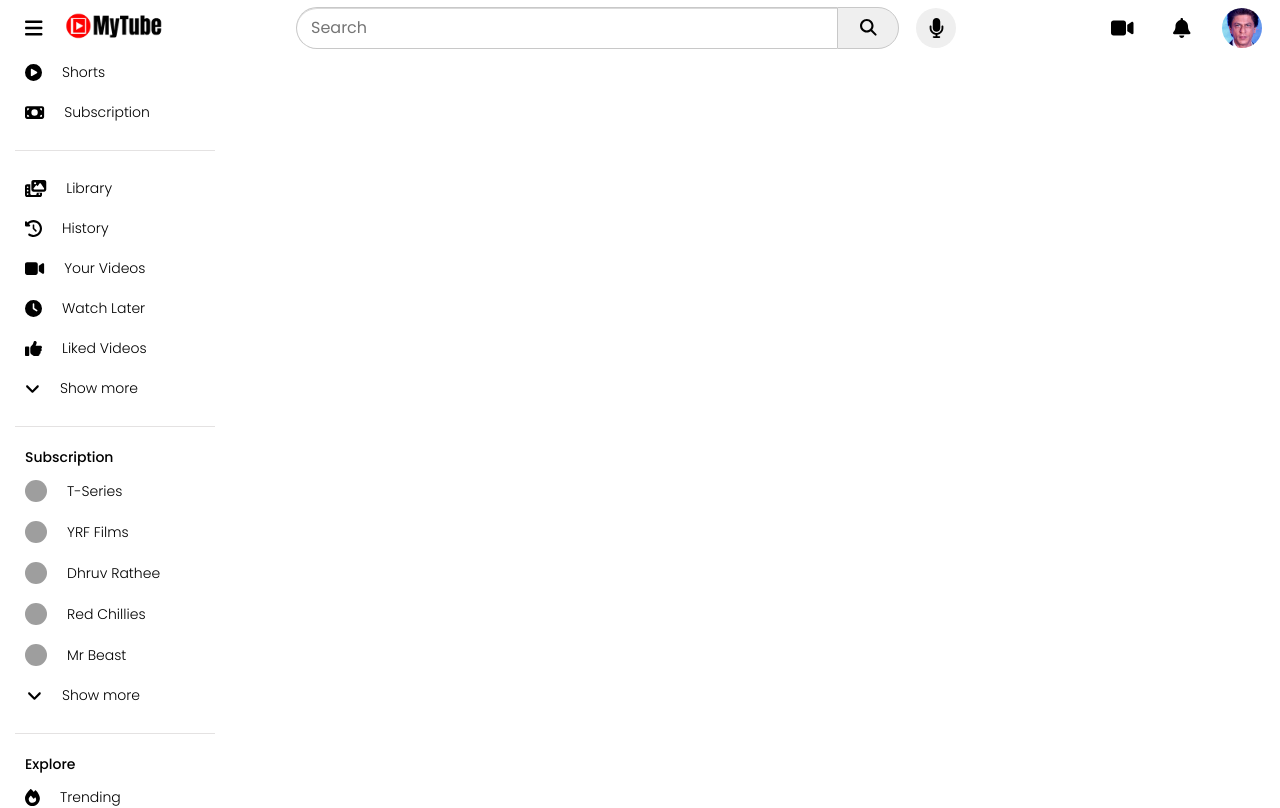
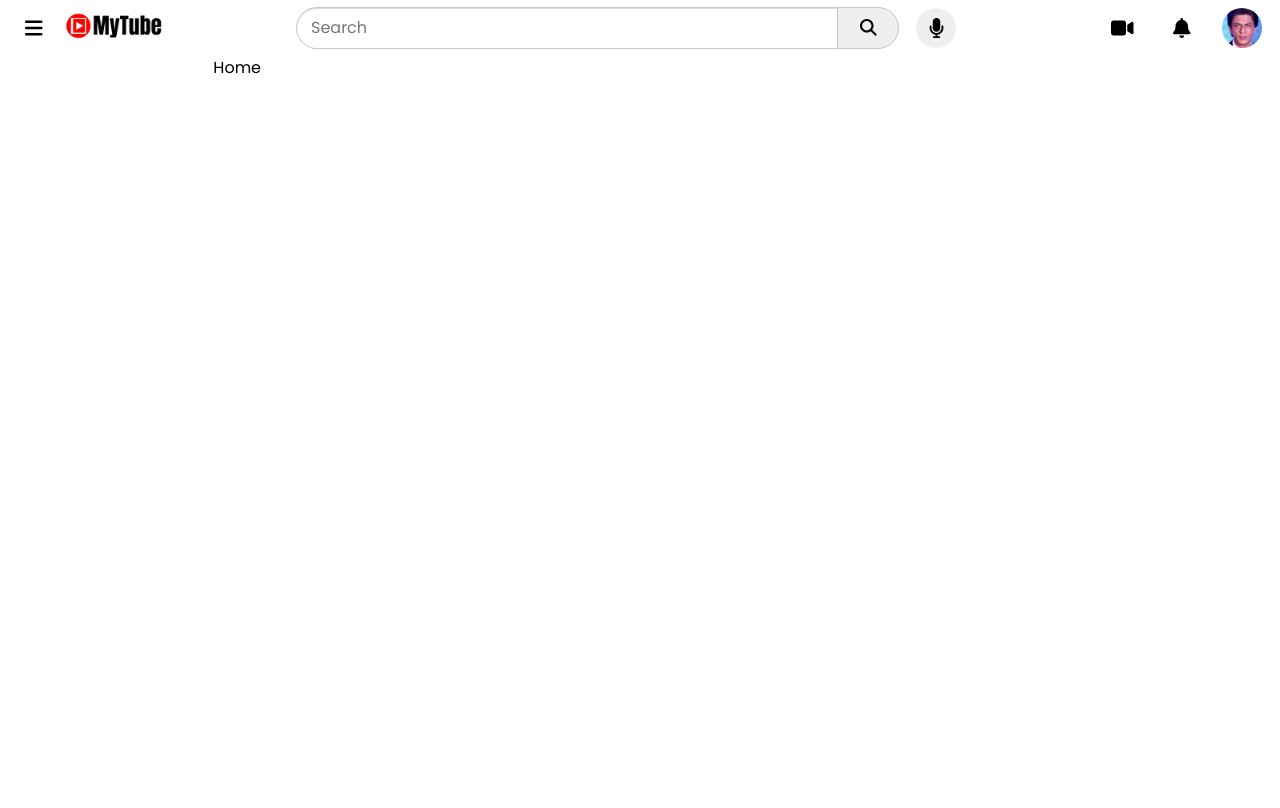
Before and after one commit to Raiyaan-786/Youtube-Clone, a React (Vite) app: page / in a window 1280 px wide. Shown: the top 808 px of the page. Built offline with nearby package versions, Linux system fonts and the light colour scheme; grey boxes are pictures that could not be loaded.

Commit message:
R - Some Edits and button properties in Sidebar

```diff
--- a/index.html
+++ b/index.html
@@ -4,7 +4,7 @@
     <meta charset="UTF-8" />
     <link rel="icon" type="image/svg+xml" href="/vite.svg" />
     <meta name="viewport" content="width=device-width, initial-scale=1.0" />
-    <title>Vite + React</title>
+    <title>MyTube</title>
     <link rel="preconnect" href="https://fonts.googleapis.com">
     <link rel="preconnect" href="https://fonts.gstatic.com" crossorigin>
     <link href="https://fonts.googleapis.com/css2?family=Poppins:wght@100;200;300;400;500;600;700;800;900&display=swap" rel="stylesheet">
--- a/src/App.jsx
+++ b/src/App.jsx
@@ -7,12 +7,20 @@ import {
 
 import Navbar from './Components/Navbar/Navbar';
 import Home from './Pages/Home/Home';
+import Sidebar from './Components/Sidebar/Sidebar';
+import { useState } from 'react';
 
 function App() {
+  const [openSidebar,setOpenSidebar] = useState(false);
+
+  const SidebarHandler = () => {
+    setOpenSidebar(!openSidebar);
+  }
   const Layout = () => {
     return (
       <div>
-        <Navbar/>
+        <Navbar Click = {SidebarHandler}/>
+        <Sidebar openSidebar = {openSidebar} Click = {SidebarHandler}/>
         <Outlet/>
       </div>
     )
--- /dev/null
+++ b/src/Components/DefaultSidebar/DefaultSidebar.jsx
@@ -0,0 +1,12 @@
+import React from 'react'
+import './DefaultSidebar.css'
+
+const DefaultSidebar = () => {
+  return (
+    <div className='defaultSidebarContainer'>
+
+    </div>
+  )
+}
+
+export default DefaultSidebar
--- a/src/Components/Navbar/Navbar.css
+++ b/src/Components/Navbar/Navbar.css
@@ -1,11 +1,14 @@
 nav {
   background-color: var(--color-bg);
-  position: fixed;
+  /* position: fixed; */
+  position: sticky;
+  top: 0;
   display: flex;
   align-items: center;
   justify-content: space-between;
   height: 55px;
   width: 100%;
+
 }
 .bar-logo {
   display: flex;
--- a/src/Components/Navbar/Navbar.jsx
+++ b/src/Components/Navbar/Navbar.jsx
@@ -1,4 +1,4 @@
-import React from "react";
+import React, { useState } from "react";
 import { FontAwesomeIcon } from "@fortawesome/react-fontawesome";
 import {
   faBars,
@@ -9,11 +9,11 @@ import {
 } from "@fortawesome/free-solid-svg-icons";
 import "./Navbar.css";
 
-const Navbar = () => {
+const Navbar = ({Click}) => {
   return (
     <>
       <nav>
-        <div className="bar-logo">
+        <div className="bar-logo" onClick={Click}>
           <div className="nicon">
             <FontAwesomeIcon icon={faBars} size="lg" />
           </div>
--- a/src/Components/Sidebar/Sidebar.css
+++ b/src/Components/Sidebar/Sidebar.css
@@ -1,16 +1,33 @@
 .sidebar-container{
-    width: 100%;
+    position: absolute;
+    top: 0px;
+    left: 0px;
+    width: 250px;
     height: 100vh;
     display: flex;
     flex-direction: column;
-    margin: 10px;
-    padding: 5px;
+    padding: 2px 15px;
+    padding-left: 18px;
+    transform: translateX(-100%);
+    transition: all 0.4s ease-in-out;
+    z-index: 2 ;
+    background-color: var(--color-bg);
+    /* background-color: red; */
+}
+.sidebar-collapse{
+    transform: translateX(0%);
 }
 .sidebar-section{
     width: 75%;
     display: flex;
     flex-direction: column;
     gap: 5px;
+}
+.sidebar-section-nav{
+    width: 75%;
+    display: flex;
+    flex-direction: column;
+    margin: 0px 0px 15px 0px;
 }
 .sidebar-section span{
     font-size: 14px;
@@ -21,6 +38,24 @@
     font-size: 12px;
     font-weight: 500;
 }
+
+.nav-logo img{
+    padding-top: 3px;
+    padding-right: 6px;
+    height: 28px;
+    width: 100px;
+}
+.sidebar-content-nav{
+    display: flex;
+    align-items: center;
+    gap: 20px;
+    background: var(--color-bg);
+    padding: 7px 10px;
+    border-radius: 8px;
+    font-size: 14px;
+    font-weight: 300;
+    cursor: pointer;
+}
 .sidebar-content{
     display: flex;
     align-items: center;
@@ -30,6 +65,13 @@
     border-radius: 8px;
     font-size: 14px;
     font-weight: 300;
+    cursor: pointer;
+}
+.side-nav-icons{
+    font-size: 20px;
+}
+.side-nav-icons:hover{
+    background-color: var(--color-hover);
 }
 .sidebar-content .icons{
     font-size: 17px;
--- a/src/Components/Sidebar/Sidebar.jsx
+++ b/src/Components/Sidebar/Sidebar.jsx
@@ -1,11 +1,23 @@
 import React from 'react'
 import './Sidebar.css'
 import { FontAwesomeIcon } from '@fortawesome/react-fontawesome'
-import { faAngleDown, faCirclePlay, faCircleQuestion, faClapperboard, faClock, faClockRotateLeft, faFilm, faFire, faFlag, faGamepad, faGear, faGraduationCap, faHeadphones, faHouse, faMoneyBill, faMusic, faNewspaper, faPaperPlane, faPhotoFilm, faPodcast, faRss, faThumbsUp, faTrophy, faTv, faVestPatches, faVideo } from '@fortawesome/free-solid-svg-icons'
+import { faAngleDown, faBars, faCirclePlay, faCircleQuestion, faClapperboard, faClock, faClockRotateLeft, faFilm, faFire, faFlag, faGamepad, faGear, faGraduationCap, faHeadphones, faHouse, faMoneyBill, faMusic, faNewspaper, faPaperPlane, faPhotoFilm, faPodcast, faRss, faThumbsUp, faTrophy, faTv, faVestPatches, faVideo } from '@fortawesome/free-solid-svg-icons'
 
-const Sidebar = () => {
+const Sidebar = ({openSidebar,Click}) => {
   return (
-    <div className='sidebar-container'>
+    <div className={openSidebar?"sidebar-container sidebar-collapse":"sidebar-container"}>
+      <div className='sidebar-section-nav'>
+        <div className='sidebar-content-nav'>
+          <div className='sidebar-nicon'>
+            <FontAwesomeIcon icon={faBars} className='side-nav-icons' onClick={Click}/>
+          </div>
+          <div className="nav-logo">
+            <img src="logo/logo-light-mode1.png" alt="logo" />
+          </div>
+        </div>
+      </div>
+
+
       <div className="sidebar-section">
         <div className='sidebar-content'>
           <FontAwesomeIcon icon={faHouse} className='icons'/>
--- a/src/Pages/Home/Home.css
+++ b/src/Pages/Home/Home.css
@@ -2,6 +2,7 @@
     width: 100%;
     height: 100vh;
     display: flex;
+
 }
 .home-left{
     flex: 1 ;
--- a/src/Pages/Home/Home.jsx
+++ b/src/Pages/Home/Home.jsx
@@ -1,11 +1,11 @@
 import React from 'react'
 import './Home.css'
-import Sidebar from '../../Components/Sidebar/Sidebar'
+import DefaultSidebar from '../../Components/DefaultSidebar/DefaultSidebar'
 const Home = () => {
   return (
     <div className='home-container'>
         <div className="home-left">
-            <Sidebar/>
+          <DefaultSidebar/>
         </div>
         <div className="home-right">
             Home
```
Also changed, not shown: src/Components/DefaultSidebar/DefaultSidebar.css (added).
